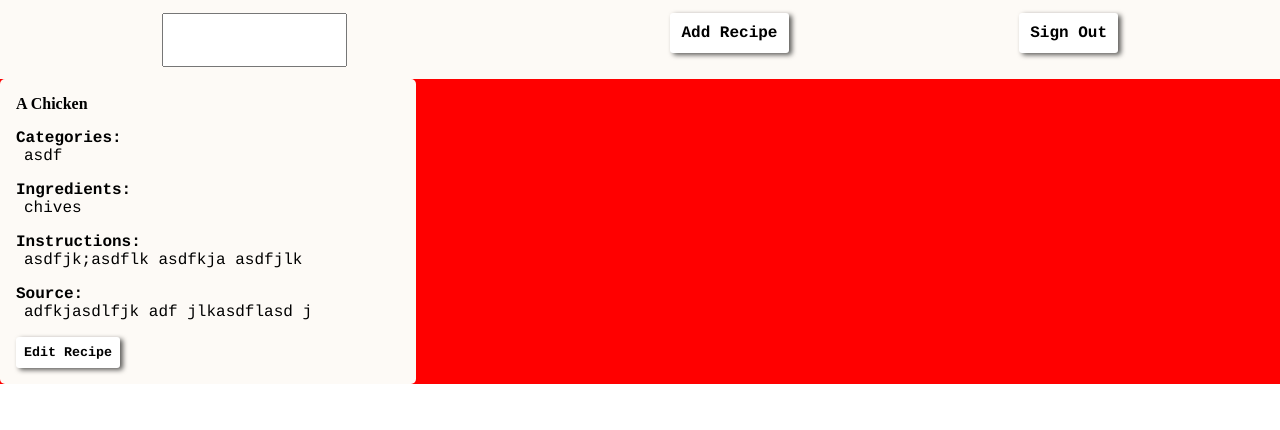
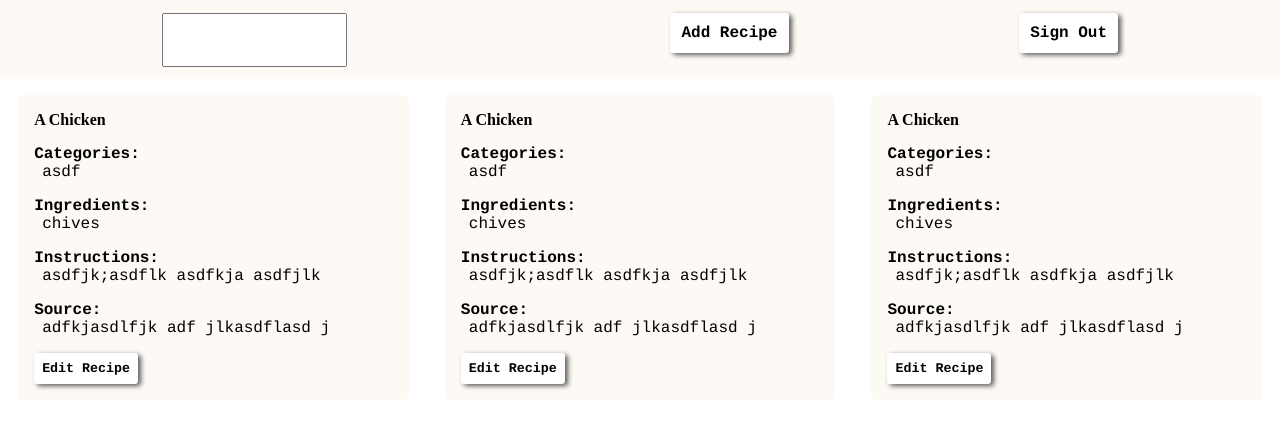
Before and after one commit to Lambda-Secret-Family-Recipes-5/client, a React (Create React App) app: page /recipes in a window 1280 px wide. Shown: the top 430 px of the page. Built offline with nearby package versions, Linux system fonts and the light colour scheme.

Commit message:
Styled Dashboard for multiple cards

```diff
--- a/src/components/Dashboard.js
+++ b/src/components/Dashboard.js
@@ -4,12 +4,31 @@ import Recipe from './Recipe';
 import styled from "styled-components";
 
 const DashMain = styled.main`
-  background:red;
+  display: flex;
+  justify-content: space-around;
+  flex-wrap: wrap;
+  padding: 1rem 0;
 `;
 
 const testingData = [
   {
     key: 0,
+    category: ["asdf"],
+    ingredients: ["chives"],
+    instructions: "asdfjk;asdflk asdfkja asdfjlk",
+    source: " adfkjasdlfjk adf jlkasdflasd j",
+    title: "A Chicken"
+  },
+  {
+    key: 1,
+    category: ["asdf"],
+    ingredients: ["chives"],
+    instructions: "asdfjk;asdflk asdfkja asdfjlk",
+    source: " adfkjasdlfjk adf jlkasdflasd j",
+    title: "A Chicken"
+  },
+  {
+    key: 2,
     category: ["asdf"],
     ingredients: ["chives"],
     instructions: "asdfjk;asdflk asdfkja asdfjlk",
--- a/src/components/Recipe.js
+++ b/src/components/Recipe.js
@@ -4,7 +4,7 @@ import styled from "styled-components";
 
 const RecipeCard = styled.div`
   background: #fdfaf6;
-  width: 30%;
+  width: 28%;
   border-radius: 5px;
   padding: 1rem;
   font-family: "Courier";
```
